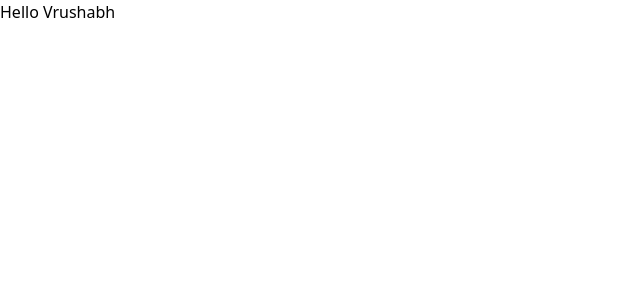
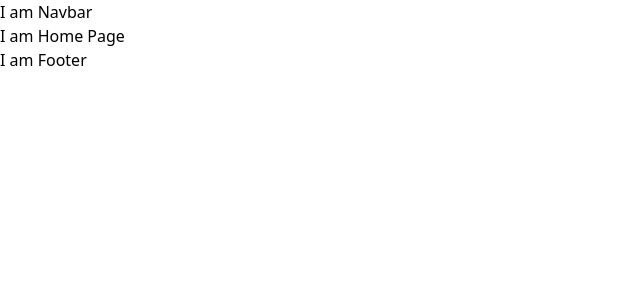
Before and after one commit to vrushabhgawas14/Travel-in-a-Blink, a Next.js app: page / in a window 1280 px wide. Shown: the top 300 px of the page, without its empty margins (0-640 px from the left). Built offline with nearby package versions, Linux system fonts and the light colour scheme.

Commit message:
Basic Setup

```diff
--- a/src/app/layout.tsx
+++ b/src/app/layout.tsx
@@ -1,5 +1,7 @@
 import type { Metadata } from "next";
 import "./index.css";
+import Navbar from "@/components/Navbar";
+import Footer from "@/components/Footer";
 
 export const metadata: Metadata = {
   title: "Travel in a Blink",
@@ -14,7 +16,9 @@ export default function RootLayout({
   return (
     <html lang="en">
       <body>
+        <Navbar />
         {children}
+        <Footer />
       </body>
     </html>
   );
--- a/src/app/page.tsx
+++ b/src/app/page.tsx
@@ -1,5 +1,7 @@
 export default function Home() {
   return (
-   <div><h1>Hello Vrushabh</h1></div>
+    <div>
+      I am Home Page
+    </div>
   );
 }
--- /dev/null
+++ b/src/components/Footer.tsx
@@ -0,0 +1,7 @@
+export default function Footer() {
+  return (
+    <>
+      <div>I am Footer</div>
+    </>
+  );
+}
--- /dev/null
+++ b/src/components/Navbar.tsx
@@ -0,0 +1,7 @@
+export default function Navbar() {
+    return (
+        <>
+            <div>I am Navbar</div>
+        </>
+    );
+}
```
